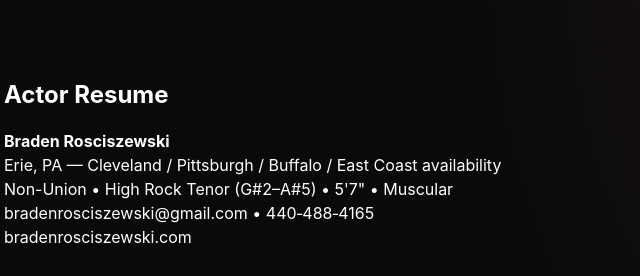
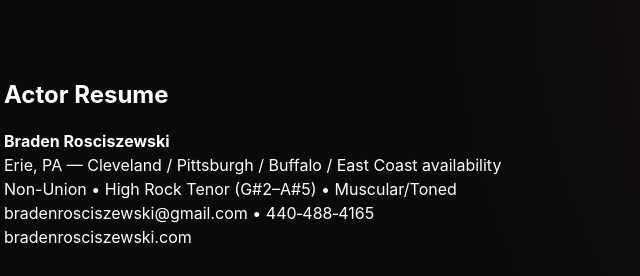
Before and after one commit to brosci31-oss/bradenrosciszewski.github.io, a plain HTML site: page performance/index.html in a window 1280 px wide. Shown: the part 840-1116 px from the top of the page, 36-676 px from the left. Drawn offline with Linux system fonts and the light colour scheme.

Commit message:
Update index.html

```diff
--- a/performance/index.html
+++ b/performance/index.html
@@ -246,7 +246,7 @@
         <p class="resume-header">
           <strong>Braden Rosciszewski</strong><br>
           Erie, PA — Cleveland / Pittsburgh / Buffalo / East Coast availability<br>
-          Non-Union • High Rock Tenor (G#2–A#5) • 5'7" • Muscular<br>
+          Non-Union • High Rock Tenor (G#2–A#5) • Muscular/Toned<br>
           <a>bradenrosciszewski@gmail.com</a> • 440‑488‑4165<br>
           <a>bradenrosciszewski.com</a>
         </p>
```
